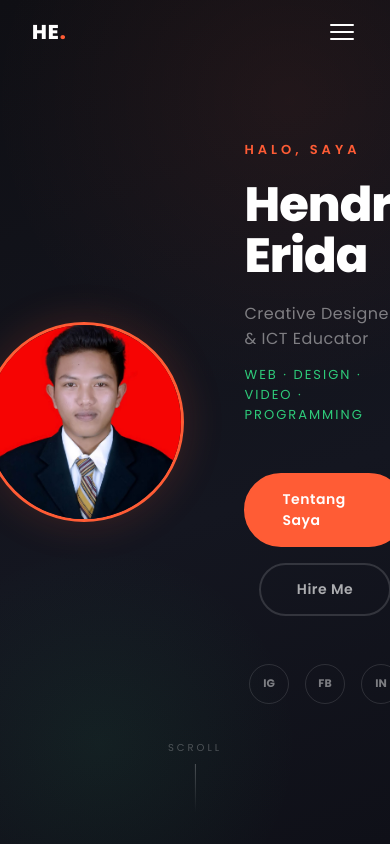
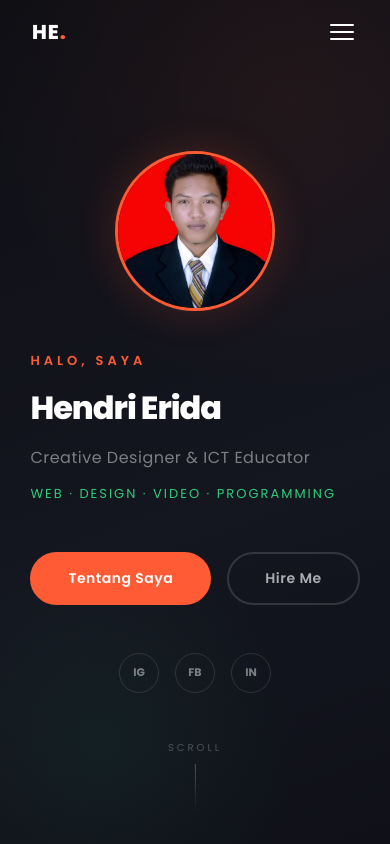
Before and after one commit to hendriagae/hendri-portfolio, a React (Vite) app: page / in a window 390 px wide. Shown: the top 844 px of the page. Built offline with nearby package versions, Linux system fonts and the light colour scheme.

Commit message:
fix mobile hero

```diff
--- a/src/App.jsx
+++ b/src/App.jsx
@@ -176,12 +176,12 @@ function HeroSection() {
       <div style={{ position:"absolute", width:600, height:600, borderRadius:"50%", top:-200, right:-200, background:`radial-gradient(circle,${ACCENT}12 0%,transparent 70%)`, pointerEvents:"none" }}/>
       <div style={{ position:"absolute", width:400, height:400, borderRadius:"50%", bottom:-100, left:-100, background:`radial-gradient(circle,${ACCENT2}12 0%,transparent 70%)`, pointerEvents:"none" }}/>
 
-      <div style={{ position: "relative", zIndex: 1, maxWidth: 720, display:"flex", alignItems:"center", gap:60, textAlign:"left" }}>
+      <div style={{ position: "relative", zIndex: 1, maxWidth: 720, display:"flex", alignItems:"center", gap:40, textAlign:"left", flexWrap:"wrap", justifyContent:"center" }}>
 
   {/* Foto Profil */}
   <div style={{ flexShrink:0 }}>
     <div style={{
-      width: 200, height: 200, borderRadius: "50%",
+      width: 160, height: 160, borderRadius: "50%",
       border: `3px solid ${ACCENT}`,
       overflow: "hidden", flexShrink: 0,
       boxShadow: `0 0 40px ${ACCENT}30`,
@@ -194,7 +194,7 @@ function HeroSection() {
   {/* Konten */}
   <div>
         <p style={{ fontFamily:"'Poppins',sans-serif", fontSize:13, color:ACCENT, letterSpacing:4, textTransform:"uppercase", marginBottom:20, fontWeight:600 }}>Halo, saya</p>
-        <h1 style={{ fontFamily:"'Poppins',sans-serif", fontWeight:800, fontSize:"clamp(3rem,8vw,5.5rem)", lineHeight:1.05, color:"#fff", margin:"0 0 20px", letterSpacing:-1 }}>
+        <h1 style={{ fontFamily:"'Poppins',sans-serif", fontWeight:800, fontSize:"clamp(2rem,8vw,5.5rem)", lineHeight:1.05, color:"#fff", margin:"0 0 20px", letterSpacing:-1 }}>
           {DATA.name}
         </h1>
         <p style={{ fontFamily:"'Poppins',sans-serif", fontSize:"clamp(1rem,3vw,1.4rem)", color:"rgba(255,255,255,0.45)", margin:"0 0 14px", letterSpacing:0.5 }}>
```
